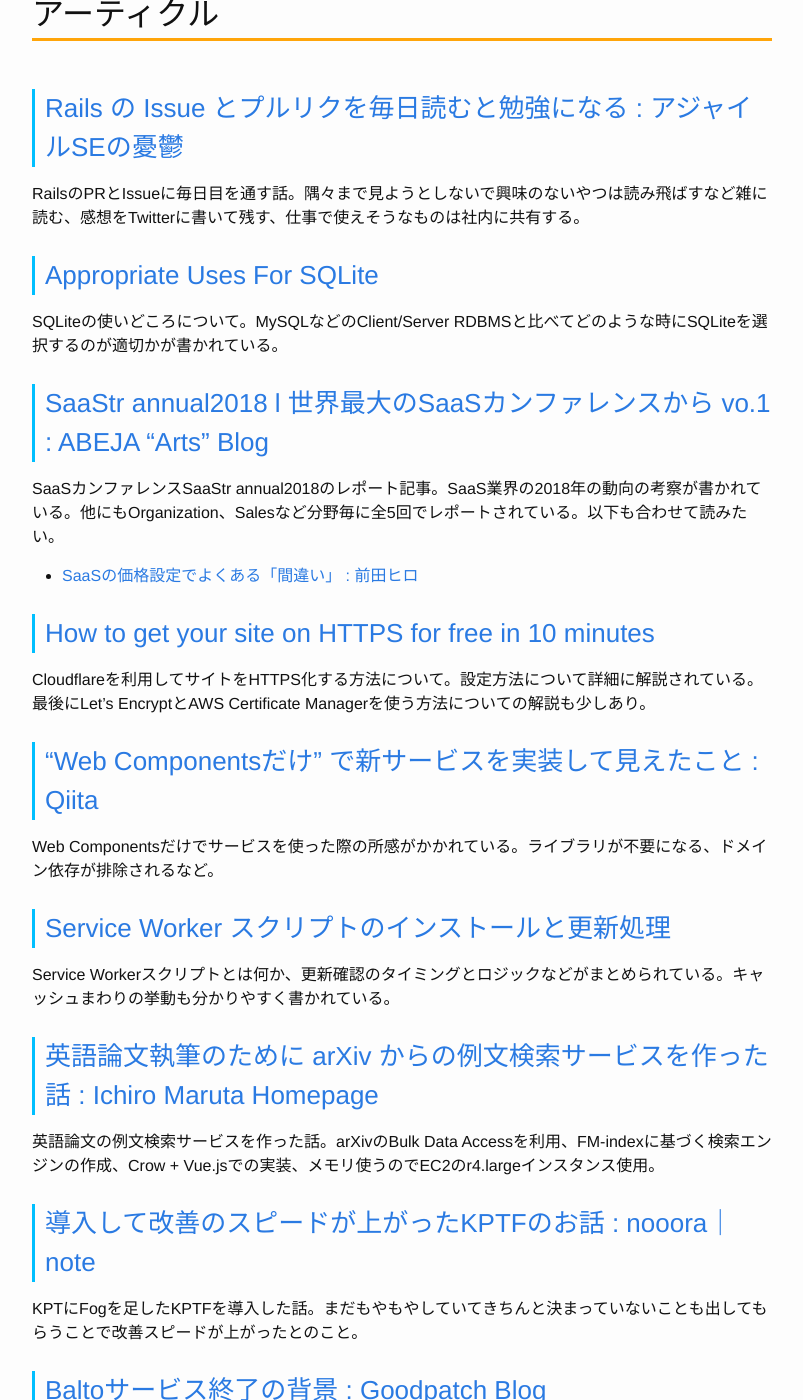
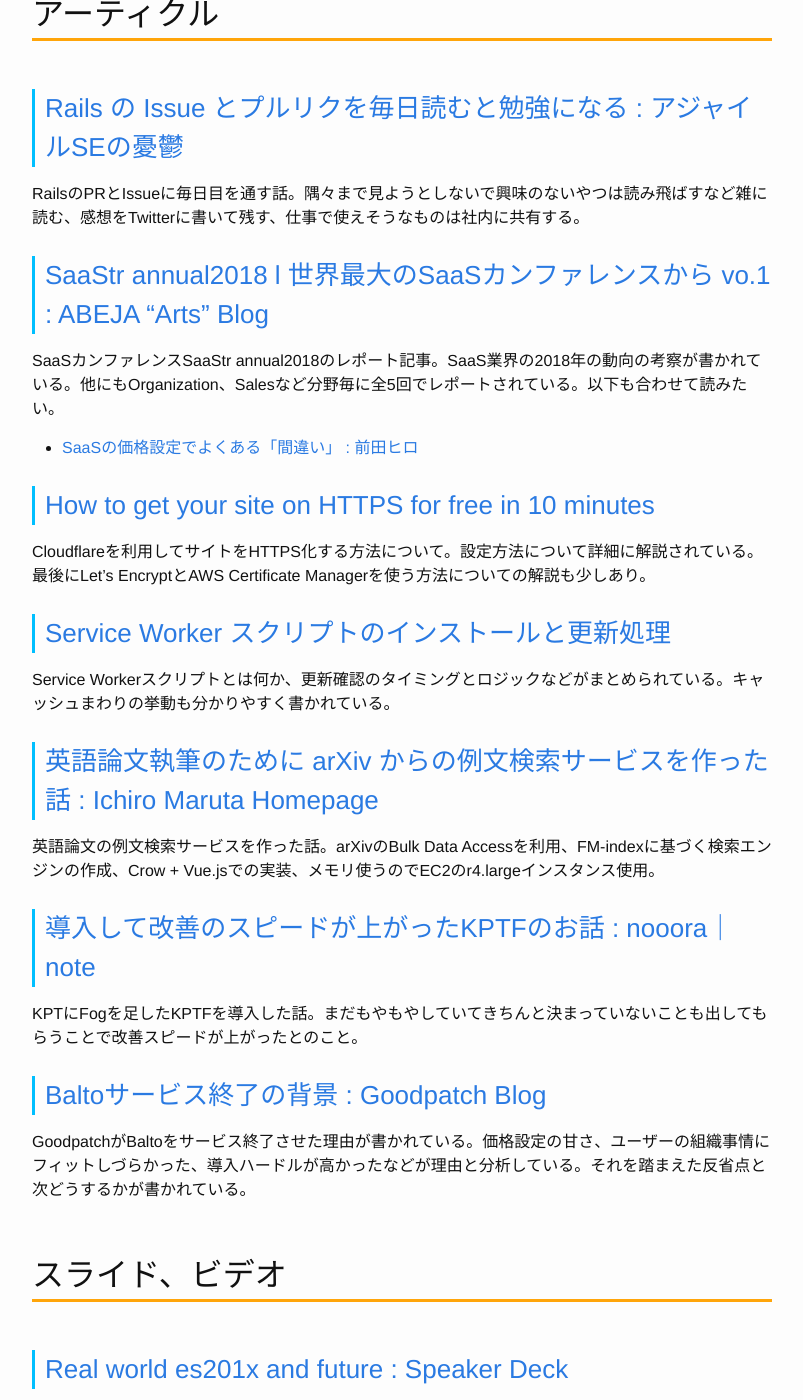
Before and after one commit to Gather-Tech/Gather-Tech.github.io, a Jekyll site: the page built from _posts/2018/2018-02-19-Gather86.md, in a window 1280 px wide and 1400 px high, scrolled down 1921 px. Shown: the whole window, without its empty margins (238-1041 px from the left). Built offline with Jekyll 4.4.1, drawn with Linux system fonts in a browser that asks for light colours; some of the changed text lies outside the part shown.

Commit message:
Reduced atricles

```diff
--- a/_posts/2018/2018-02-19-Gather86.md
+++ b/_posts/2018/2018-02-19-Gather86.md
@@ -47,10 +47,6 @@
 
 RailsのPRとIssueに毎日目を通す話。隅々まで見ようとしないで興味のないやつは読み飛ばすなど雑に読む、感想をTwitterに書いて残す、仕事で使えそうなものは社内に共有する。
 
-### [Appropriate Uses For SQLite](https://sqlite.org/whentouse.html)
-
-SQLiteの使いどころについて。MySQLなどのClient/Server RDBMSと比べてどのような時にSQLiteを選択するのが適切かが書かれている。
-
 ### [SaaStr annual2018 l 世界最大のSaaSカンファレンスから vo.1 : ABEJA "Arts" Blog](http://tech-blog.abeja.asia/entry/saas-abeja-saas_annual2018_vo1)
 
 SaaSカンファレンスSaaStr annual2018のレポート記事。SaaS業界の2018年の動向の考察が書かれている。他にもOrganization、Salesなど分野毎に全5回でレポートされている。以下も合わせて読みたい。
@@ -60,10 +56,6 @@
 ### [How to get your site on HTTPS for free in 10 minutes](https://medium.freecodecamp.org/free-https-c051ca570324)
 
 Cloudflareを利用してサイトをHTTPS化する方法について。設定方法について詳細に解説されている。最後にLet’s EncryptとAWS Certificate Managerを使う方法についての解説も少しあり。
-
-### [“Web Componentsだけ” で新サービスを実装して見えたこと : Qiita](https://qiita.com/aggre/items/9d77085a32764ffe994d)
-
-Web Componentsだけでサービスを使った際の所感がかかれている。ライブラリが不要になる、ドメイン依存が排除されるなど。
 
 ### [Service Worker スクリプトのインストールと更新処理](https://nhiroki.jp/2018/02/15/service-worker-install-and-update-scripts)
 
@@ -103,7 +95,6 @@
 
 PWAについて。Service Worker、Offline Cache中心に解説されている。周辺技術の解説、dev.toの例も書かれているので分かりやすい。
 
-
 ## ツール、ライブラリ
 
 ### [vektah/gqlgen: go generate based graphql server library](https://github.com/vektah/gqlgen)
@@ -132,10 +123,6 @@
 
 テキストメッセージとメールをAPIで送れるサービス。PythonとJavaScriptはライブラリもある。APIキーは1000メッセージごとに$10。
 
-### [Bootstrap Studio](https://bootstrapstudio.io/)
-
-GUIで画面を作るとBootstrapベースのHTML、CSS、JavaScriptが生成されるプロトタイピングツール。
-
 ### [Online Remote Desktop Client | Online VNC and RDP client](https://www.allmydesktops.com/)
 
 ブラウザからRDPやVNC接続できるサービス。接続できるデスクトップの数で料金プランが用意されている。
```
